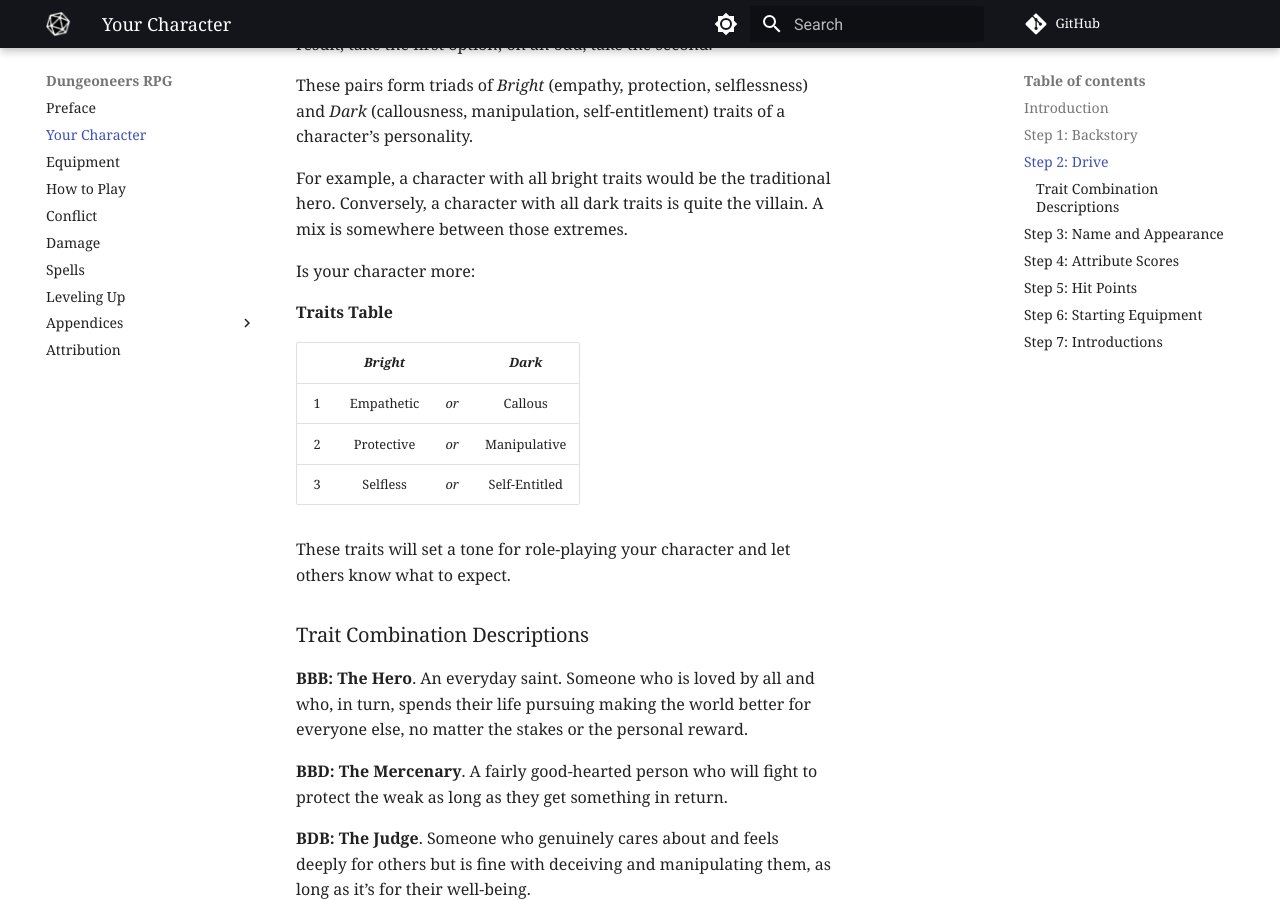
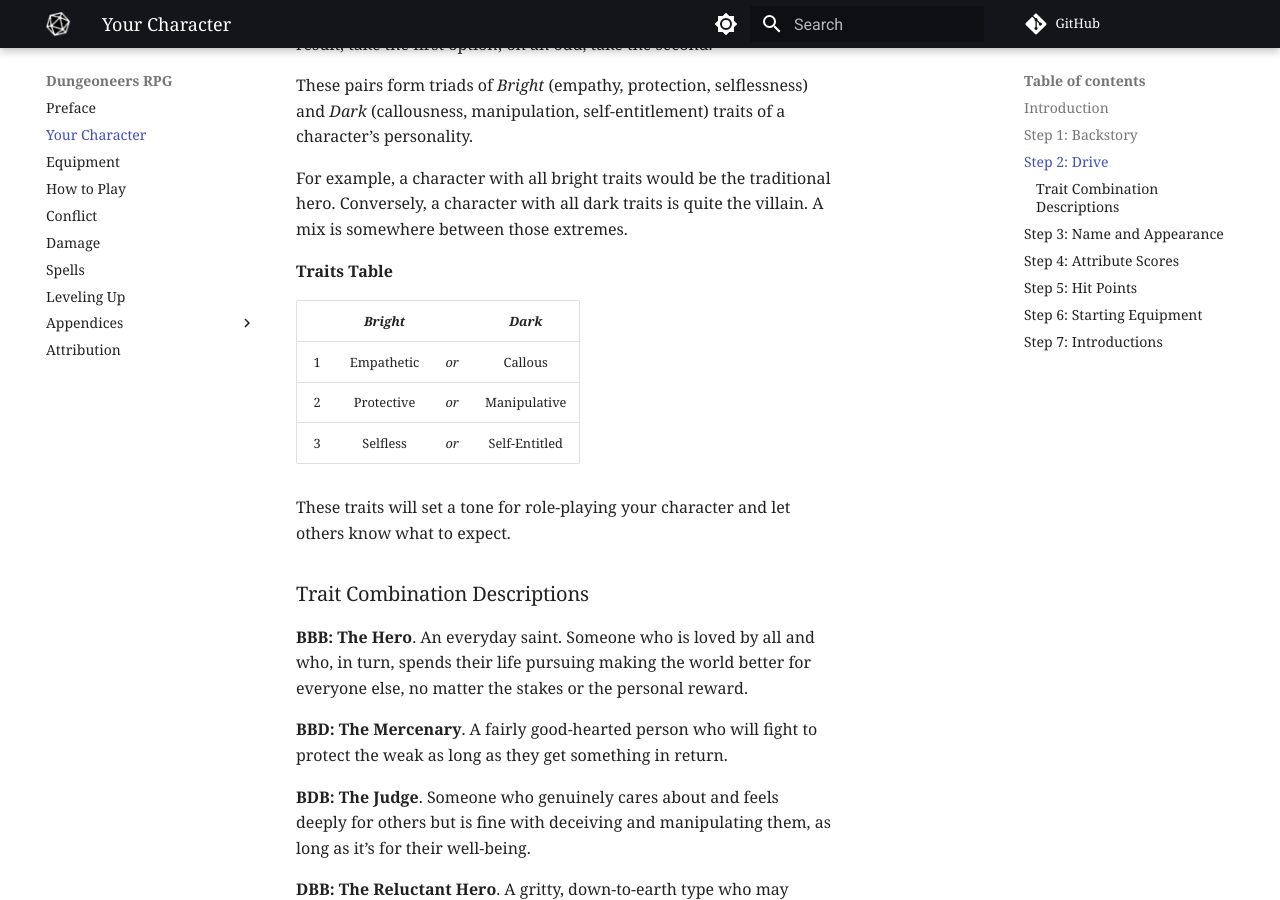
Before and after one commit to joemoose/dungeoneers.d20, an MkDocs documentation site: the page built from docs/character.md, in a window 1280 px wide and 900 px high, scrolled down 1344 px. Built offline with MkDocs 1.6.1 and Material for MkDocs 9.7.7, drawn with Linux system fonts in a browser that asks for light colours; comment, search, counter and statistics services are not loaded.

Commit message:
Update character.md

```diff
--- a/docs/character.md
+++ b/docs/character.md
@@ -34,8 +34,6 @@ Next, pick one trait from each of the following three pairs that best describes
 These pairs form triads of *Bright* (empathy, protection, selflessness) and *Dark* (callousness, manipulation, self-entitlement) traits of a character’s personality.
 
 For example, a character with all bright traits would be the traditional hero. Conversely, a character with all dark traits is quite the villain. A mix is somewhere between those extremes.
-
-Is your character more:
 
 **Traits Table**
 
```
